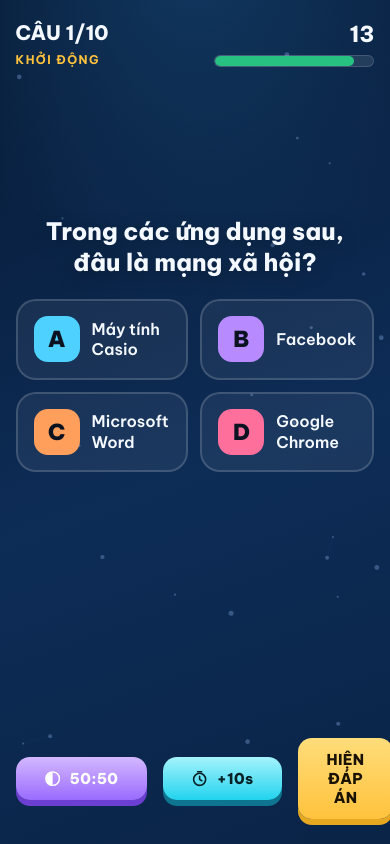
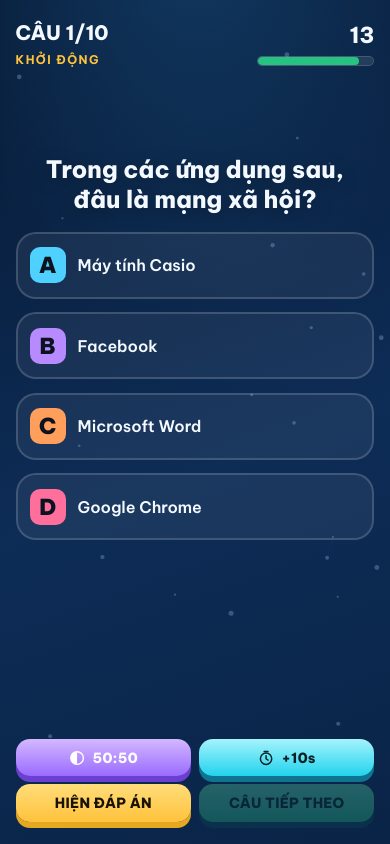
Before and after one commit to PhamHoangToan/gameonline, a plain HTML site: page index.html in a window 390 px wide. Both pictures are taken after a click on the button "BẮT ĐẦU". Drawn offline with Linux system fonts and the light colour scheme.

Commit message:
enhance responsiveness with media queries for tablet and mobile layouts

```diff
--- a/index.html
+++ b/index.html
@@ -51,9 +51,12 @@
   .screen{
     position:fixed; inset:0; z-index:5;
     display:flex; flex-direction:column; align-items:center; justify-content:center;
+    justify-content:safe center;
     opacity:0; pointer-events:none;
     transition:opacity .55s ease;
     padding:3vh 4vw;
+    overflow-y:auto;
+    -webkit-overflow-scrolling:touch;
   }
   .screen.active{ opacity:1; pointer-events:auto; }
 
@@ -293,6 +296,48 @@
   @media (max-height:620px){
     .q-text{ font-size:clamp(18px,2.6vw,32px); }
     .answer-text{ font-size:clamp(13px,1.3vw,18px); }
+  }
+
+  /* ---------- TABLET ---------- */
+  @media (max-width:900px){
+    .screen{ padding:2.6vh 4vw; }
+
+    .answers-grid{
+      grid-template-columns:1fr;
+      grid-template-rows:none;
+      gap:clamp(10px,1.6vh,18px);
+    }
+
+    .q-footer{
+      display:grid;
+      grid-template-columns:1fr 1fr;
+      gap:12px;
+    }
+    .q-footer-actions{ display:contents; }
+    .gv-btn{ width:100%; justify-content:center; }
+  }
+
+  /* ---------- MOBILE PHONE ---------- */
+  @media (max-width:560px){
+    .welcome-title{ max-width:16ch; }
+
+    .q-header{ gap:10px; }
+    .timer-box{ align-items:flex-end; }
+    .timer-track{ width:clamp(90px,30vw,160px); height:10px; }
+    .pill-tag{ padding:.45em 1em; }
+
+    .q-body{ gap:clamp(12px,2vh,22px); }
+    .answer-card{ padding:clamp(10px,1.6vh,18px) clamp(12px,3vw,20px); }
+    .answer-letter{ width:clamp(36px,9vw,46px); height:clamp(36px,9vw,46px); border-radius:10px; }
+
+    .explanation{ gap:10px; }
+
+    .q-footer{ gap:8px; }
+    .gv-btn{ padding:.7em 0.6em; font-size:clamp(12px,3.6vw,15px); }
+  }
+
+  @media (max-width:380px){
+    .q-footer{ grid-template-columns:1fr; }
   }
 </style>
 </head>
```
